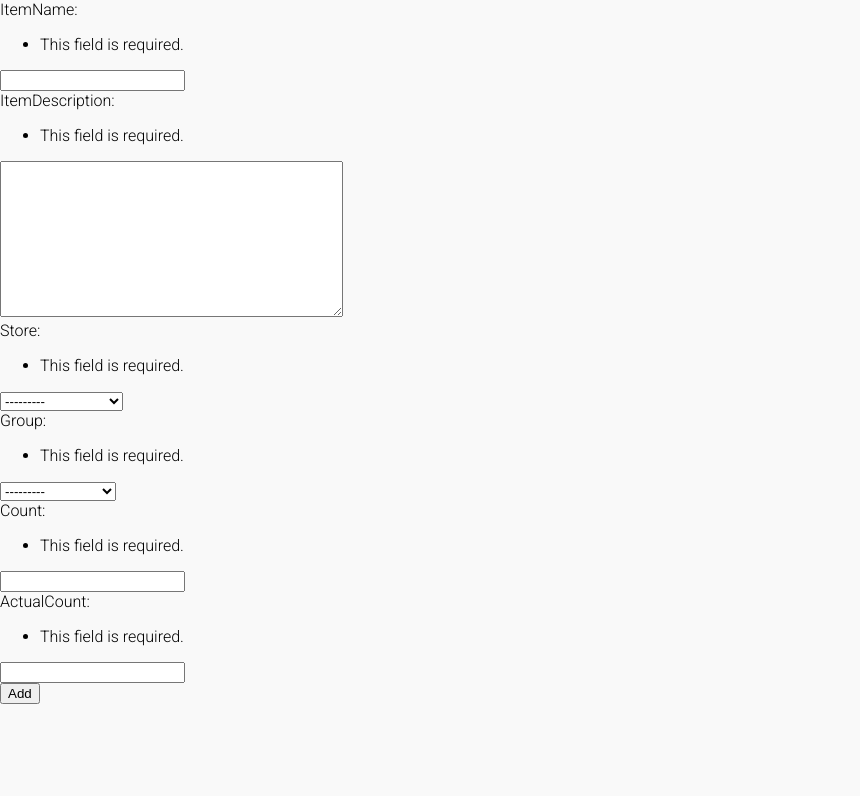
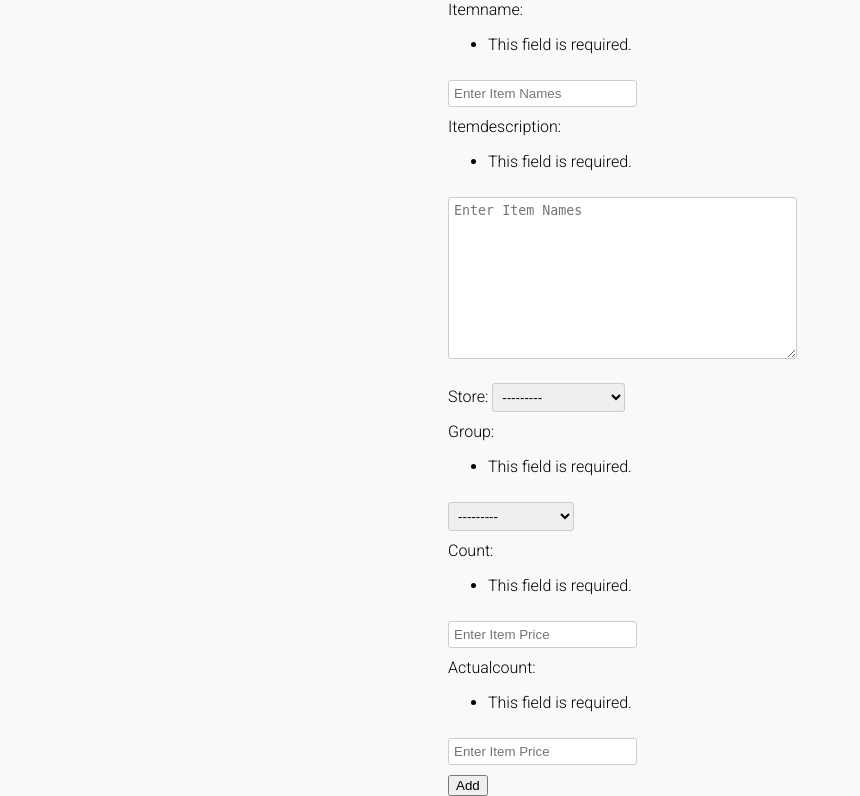
Before and after one commit to tawseelgroup/stock, a Django app: page /additem in a window 1280 px wide. Shown: the part 68-864 px from the top of the page, without its empty margins (0-860 px from the left). Before the commit the page ends 772 px from the top, so only its background shows below. Run offline with Django 5.2, Linux system fonts and the light colour scheme; data comes from the database, SQL or seed files in the repository; both versions use the stored data as it was after the commit.

Commit message:
form UI modifications

```diff
--- a/main/forms.py
+++ b/main/forms.py
@@ -1,23 +1,16 @@
-from django.forms import ModelForm, TextInput, NumberInput, Select
-from .models import Item
+from django import forms
+from .models import Item, Group, Store
 
 
-class ItemForm(ModelForm):
+class ItemForm(forms.ModelForm):
     class Meta:
         model=Item
-        fields='__all__'
+        fields= ['itemName', 'itemDescription', 'store', 'group', 'count', 'actualCount']
 
-    widgets ={
-        'itemName' : TextInput(attrs={'class': 'inputs', 'placeholder': 'Enter Item Names'}),
-        'itemDescription' : TextInput(attrs={'class': 'inputs', 'placeholder': 'Enter Item Description'}),
-        'store' : NumberInput(attrs={'class': 'inputs', 'placeholder': 'Enter Item Quantity'}),
-        'group' : NumberInput(attrs={'class': 'inputs', 'placeholder': 'Enter Item Price'}),
-        'count' : Select(attrs={'class': 'form-control'}),
-    }
 
-#     itemName
-# itemDescription
-# store
-# group
-# count
-# actualCount
+    itemName = forms.CharField(widget=forms.TextInput(attrs={'class': 'inputs', 'placeholder': 'Enter Item Names'}))
+    itemDescription = forms.CharField(widget=forms.Textarea(attrs={'class': 'inputs', 'placeholder': 'Enter Item Names'}))
+    store = forms.ModelChoiceField(queryset=Store.objects.all(),  required=False, widget=forms.Select(attrs={'class': 'inputs', 'placeholder': 'Enter Item Quantity'}))
+    group = forms.ModelChoiceField(queryset=Group.objects.all(),  required=True, widget=forms.Select(attrs={'class': 'inputs', 'placeholder': 'Enter Item Price'}))
+    count = forms.IntegerField(widget=forms.NumberInput(attrs={'class': 'inputs', 'placeholder': 'Enter Item Price'}))
+    actualCount = forms.IntegerField(widget=forms.NumberInput(attrs={'class': 'inputs', 'placeholder': 'Enter Item Price'}))
--- a/main/templates/item_detail.html
+++ b/main/templates/item_detail.html
@@ -5,6 +5,8 @@
 <div class="detailscreen">
     <section class="card center ">
         <div>{{item.itemName}}</div>
+        <div>{{item.itemDescription}}</div>
+        <div>{{item.store}}</div>
         <div>{{item.group}}</div>
         <div>{{item.count}}</div>
         <div>{{item.actualCount}}</div>
--- a/main/templates/itemform.html
+++ b/main/templates/itemform.html
@@ -2,11 +2,13 @@
 {% load static %}
 
 {% block container %}
+<link rel="stylesheet" href="{% static 'styles/formstyle.css' %}">
 <form action="additem" method="POST">
     {% csrf_token %}
-    <link rel="stylesheet" href="{% static 'styles/formstyle.css' %}">
+    <div style='width: 30%; margin: auto; padding: 0 20px'>
         {{form.as_div}}
         <button type="submit">Add</button>
+    </div>
     </form>
 
 {% endblock container %}
--- a/main/urls.py
+++ b/main/urls.py
@@ -7,6 +7,6 @@ urlpatterns = [
     path('item-details/<int:pk>', ItemDetailView.as_view(), name='getdetails'),
     path('new-item', views.newitem, name='newitem'),
     path('additem', views.additem, name='additem'),
-    path('item/<int:pk>/edit/', views.updatingform, name='updatingform'),
+    path('item/<int:id>/edit/', views.updatingform, name='updatingform'),
     # path('item/<int:pk>/edit/', views.update_item, name='update_item'),
 ]
--- a/main/views.py
+++ b/main/views.py
@@ -34,11 +34,9 @@ class ItemDetailView(DetailView):
         return Item.objects.filter(pk=self.kwargs['pk'])
 
 
-
-
-def updatingform(request, pk):
+def updatingform(request, id):
     # Get the specific item by its primary key (pk)
-    item = get_object_or_404(Item, pk=pk)
+    item = get_object_or_404(Item, pk=id)
 
     # Bind the form with the item's current data or the submitted data
     if request.method == 'POST':
@@ -49,10 +47,7 @@ def updatingform(request, pk):
             # return redirect('item_detail', pk=item.pk)  # Redirect to a detail view or list view
     else:
         form = ItemForm(instance=item)  # Pre-fill the form with the item's data
-
     return render(request, 'updatingform.html', {'form': form})
-
-
 
 
 def newitem(request):
@@ -61,7 +56,7 @@ def newitem(request):
 
 
 def additem(request):
-    form = ItemForm(request.POST)
+    form = ItemForm(request.POST, use_required_attribute=False)
     group = Group.objects.get(pk=1)
     store = Store.objects.get(pk=1)
     if request.method == 'POST':
--- a/static/styles/formstyle.css
+++ b/static/styles/formstyle.css
@@ -1,7 +1,12 @@
 .inputs{
-    padding: 50px;
-    border-radius: 5px;
+    padding: 5px;
+    border-radius: 3px;
     border: 1px solid #ccc;
     margin: 10px 0;
-    background-color: blue;
 }
+
+.inputs:focus{
+    outline-width: 1px;
+    outline-color: rgb(9, 171, 235);
+    outline-style: solid;
+}
```
Also changed, not shown: main/templates/home.html (+3 -17 lines), main/templates/newitem.html (deleted, +0 -30 lines), main/templates/updatingform.html (+5 -2 lines), static/styles/style2.css (+10 -0 lines), db.sqlite3.
